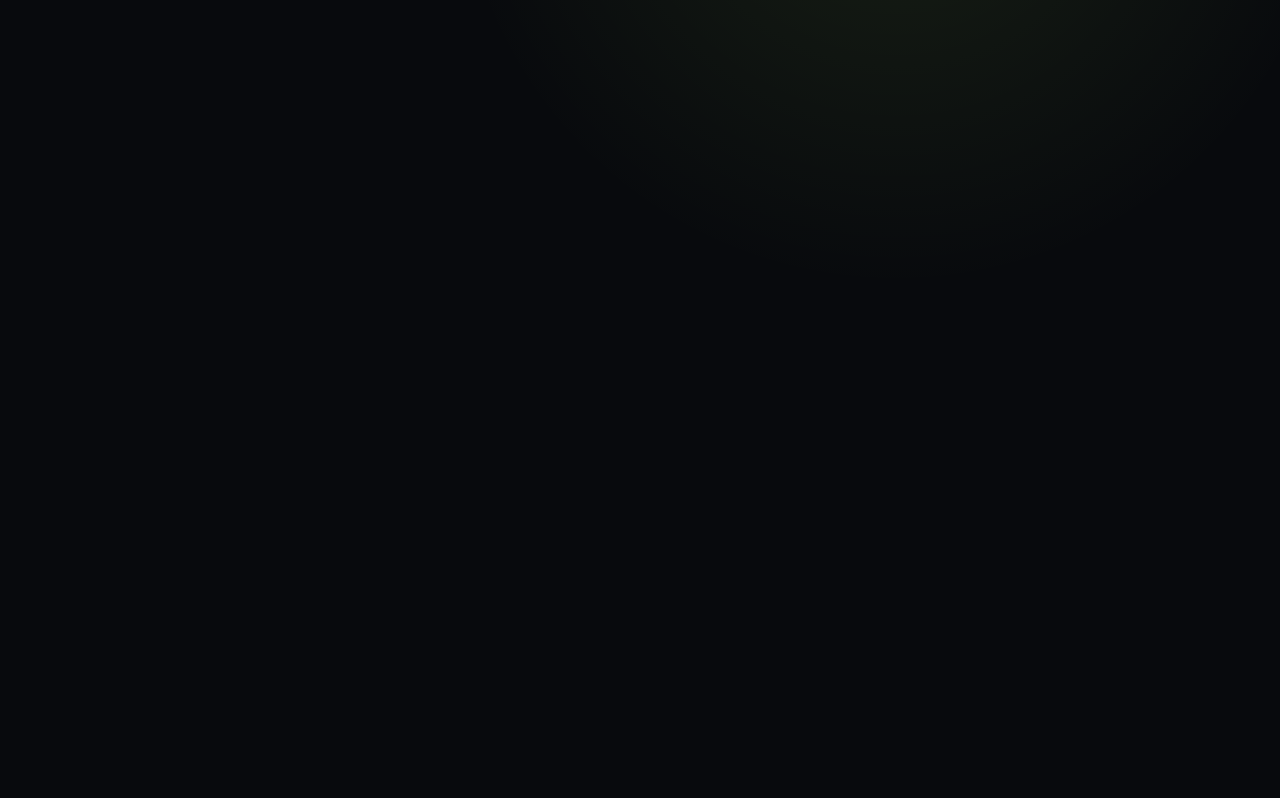
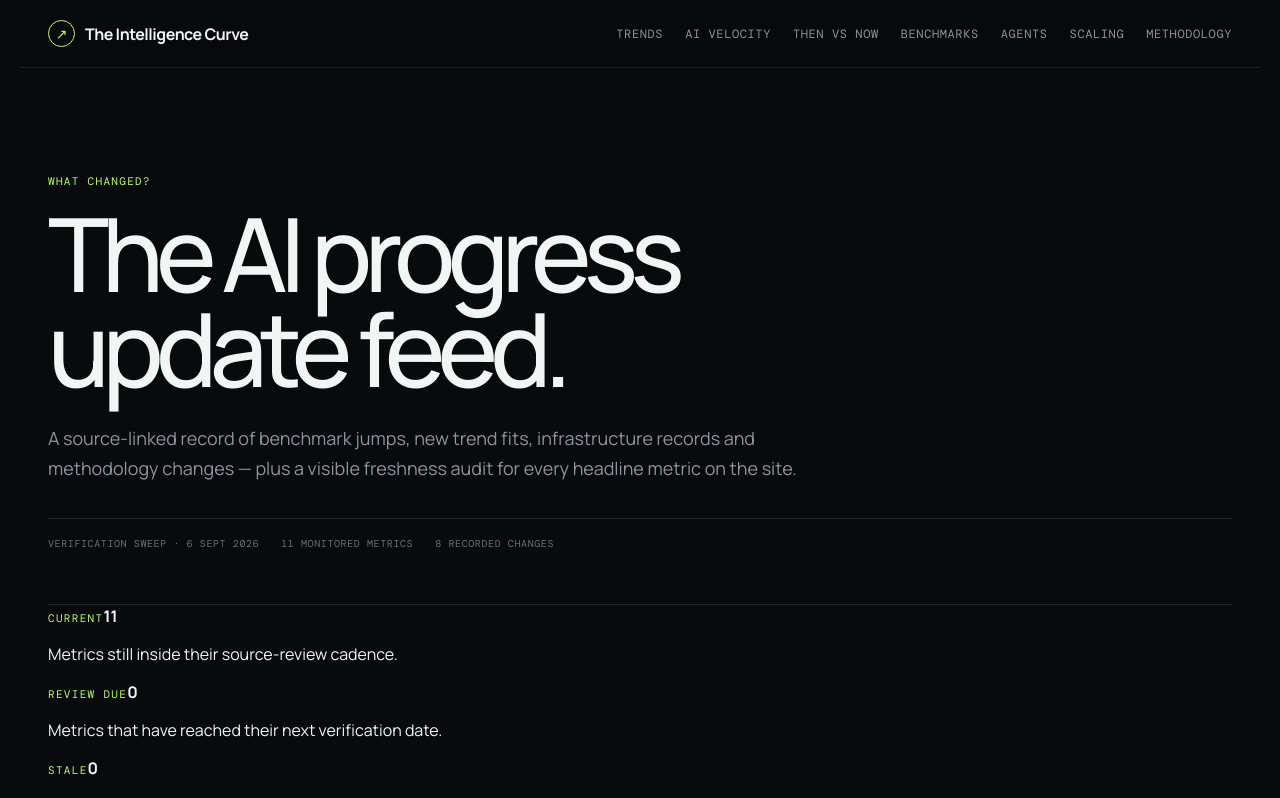
Before and after one commit to rcampbell30/The-Intelligence-curve-, a React (Vite) app: page /updates in a window 1280 px wide. Before the commit this address had no page. Shown: the top 798 px of the page. Built offline with nearby package versions, Linux system fonts and the light colour scheme; a web font is replaced by a local one.

Commit message:
Add Updates route

```diff
--- a/src/App.tsx
+++ b/src/App.tsx
@@ -3,6 +3,7 @@ import Layout from './components/Layout'
 import Home from './pages/Home'
 import MetricDetailPage from './pages/MetricDetailPage'
 import ThenVsNowPage from './pages/ThenVsNowPage'
+import UpdatesPage from './pages/UpdatesPage'
 import VelocityPage from './pages/VelocityPage'
 import {
   AgentsPage,
@@ -20,6 +21,7 @@ export default function App() {
         <Route index element={<Home />} />
         <Route path="trends" element={<TrendsPage />} />
         <Route path="velocity" element={<VelocityPage />} />
+        <Route path="updates" element={<UpdatesPage />} />
         <Route path="then-vs-now" element={<ThenVsNowPage />} />
         <Route path="benchmarks" element={<BenchmarksPage />} />
         <Route path="agents" element={<AgentsPage />} />
```
